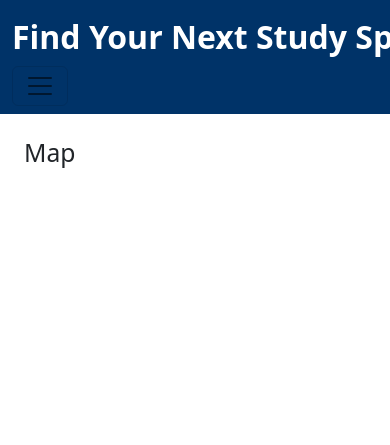
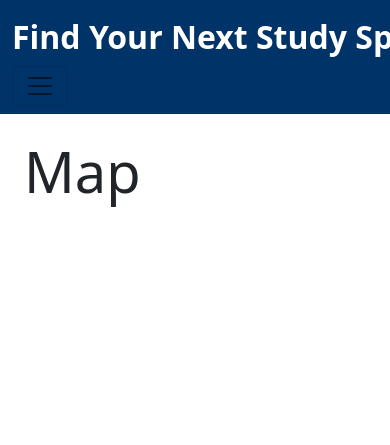
Before and after one commit to ty-donovan/studyspots, a Django app: page /map/ in a window 390 px wide; the page is wider, and only the part inside the window is pictured. Shown: the top 445 px of that part. Run offline with Django 4.2, Linux system fonts and the light colour scheme; some libraries are stand-ins or nearby versions.

Commit message:
made responsive changes to other html pages

```diff
--- a/studyspots/static/studyspots/style.css
+++ b/studyspots/static/studyspots/style.css
@@ -27,7 +27,7 @@ nav {
         font-size: 2rem;
     }
 
-    .home-text-h2 {
+    .title-text {
         font-size: 3.5rem;
     }
 }
--- a/studyspots/templates/studyspots/index.html
+++ b/studyspots/templates/studyspots/index.html
@@ -7,7 +7,7 @@
     <div class="row">
         <div class="col-md-6">
             <ul class="list-group mt-n5">
-                <h2 class="home-text-h2">Home Page</h2>
+                <h2 class="title-text">Home Page</h2>
                 {% load socialaccount %}
                 {% if user.is_authenticated %}
                     {% if user.is_staff%}
--- a/studyspots/templates/studyspots/map.html
+++ b/studyspots/templates/studyspots/map.html
@@ -8,7 +8,7 @@
     <div class="row">
         <div class="col-md-6">
             <ul class="list-group mt-n5">
-                <h2>Map</h2>
+                <h2 class="title-text">Map</h2>
             </ul>
         </div>
     </div>
```
